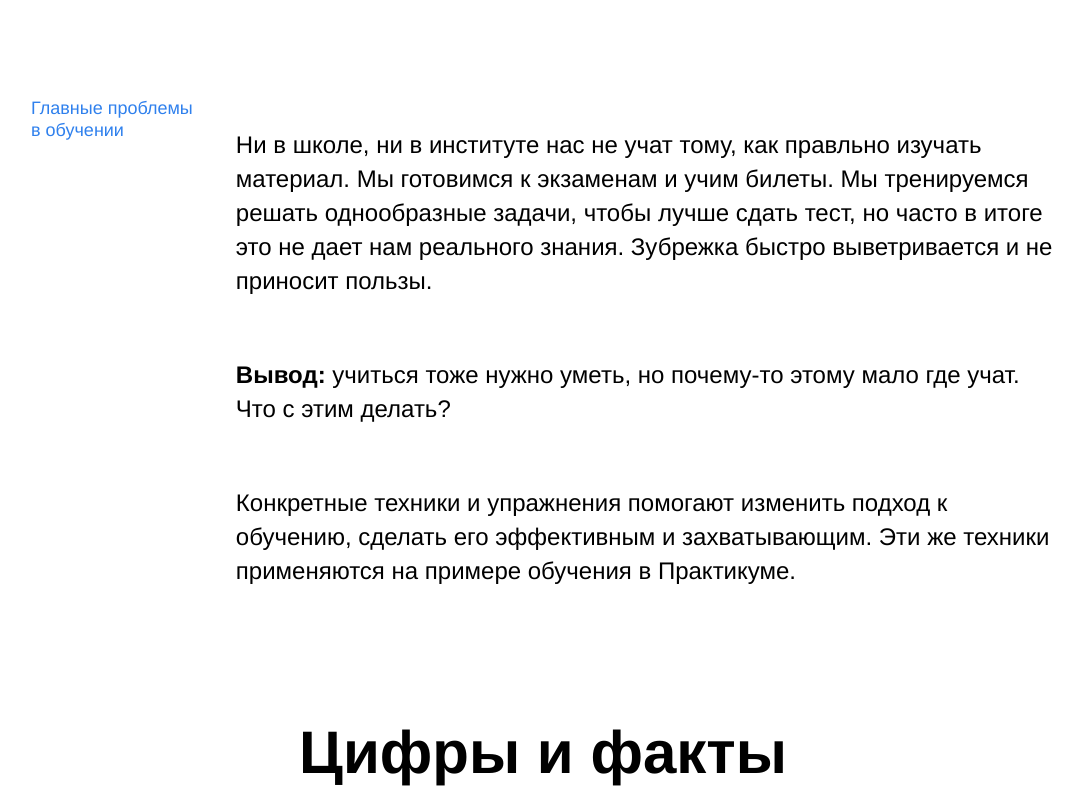
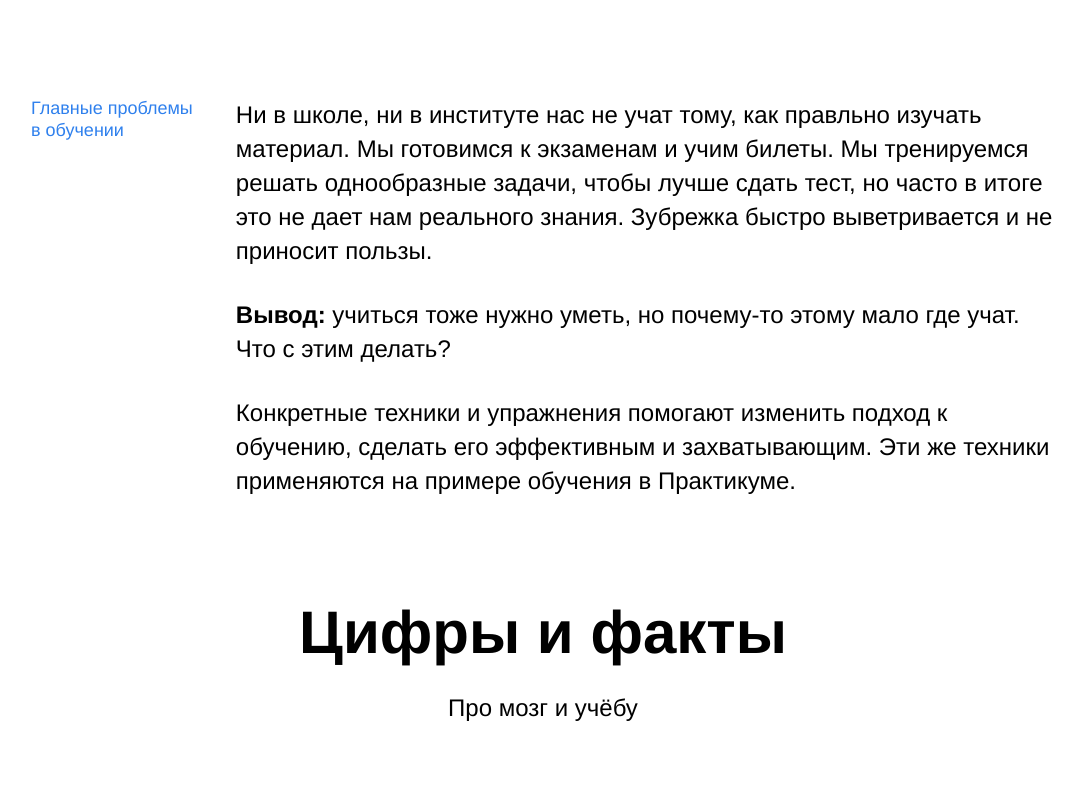
Before and after one commit to YuniVS/how-to-learn, a plain HTML site: page Project-1/index.html in a window 1280 px wide. Shown: the part 758-1548 px from the top of the page, without its empty margins (97-1180 px from the left). Drawn offline with Linux system fonts and the light colour scheme.

Commit message:
Add files via upload

```diff
--- a/Project-1/index.html
+++ b/Project-1/index.html
@@ -17,13 +17,13 @@
       <div class="header__square-pic"></div>
     </header>
     <main class="content">
-      <section clsas="description">
+      <section class="description">
         <div class="two-columns">
           <h2 class="two-columns__brief">Главные проблемы в обучении</h2>
             <div class="two-columns__main-text">
-              <p class="two-columns_paragraph">Ни в школе, ни в институте нас не учат тому, как правльно изучать материал. Мы готовимся к экзаменам и учим билеты. Мы тренируемся решать однообразные задачи, чтобы лучше сдать тест, но часто в итоге это не дает нам реального знания. Зубрежка быстро выветривается и не приносит пользы.</p>
-              <p class="two-columns_paragraph"> <span class="two-columns_span-accent">Вывод:</span> учиться тоже нужно уметь, но почему-то этому мало где учат. Что с этим делать?</p>
-              <p class="two-columns_paragraph">Конкретные техники и упражнения помогают изменить подход к обучению, сделать его эффективным и захватывающим. Эти же техники применяются на примере обучения в Практикуме.</p>
+              <p class="two-columns__paragraph">Ни в школе, ни в институте нас не учат тому, как правльно изучать материал. Мы готовимся к экзаменам и учим билеты. Мы тренируемся решать однообразные задачи, чтобы лучше сдать тест, но часто в итоге это не дает нам реального знания. Зубрежка быстро выветривается и не приносит пользы.</p>
+              <p class="two-columns__paragraph"> <span class="two-columns_span-accent">Вывод:</span> учиться тоже нужно уметь, но почему-то этому мало где учат. Что с этим делать?</p>
+              <p class="two-columns__paragraph">Конкретные техники и упражнения помогают изменить подход к обучению, сделать его эффективным и захватывающим. Эти же техники применяются на примере обучения в Практикуме.</p>
             </div>
         </div>
       </section>
--- a/Project-1/styles/style.css
+++ b/Project-1/styles/style.css
@@ -74,9 +74,6 @@
   margin-top:100px;
   margin-bottom:100px;
 }
-.description p {
-  margin-top:0;
-}
 .two-columns {
   display:flex;
   flex-direction: row;
@@ -102,11 +99,14 @@
   flex-direction: column;
   justify-content: space-between;
 }
-.two-columns_paragraph {
+.two-columns__paragraph {
   font-size:24px;
   line-height:34px;
-  margin-top:30px;
   margin-bottom:30px;
+  margin-top: 0;
+}
+.two-columns__paragraph:last-of-type {
+  margin-bottom: 0;
 }
 .two-columns_span-accent {
   font-weight: bold;
@@ -174,12 +174,11 @@
   margin-top: 20px;
   line-height: 1.2;
   font-size: 18px;
+  margin-bottom: 0;
 }
 .feynman {
-  padding-top: 80px;
-  margin-bottom: 50px;
   background-color: #f2f2f2;
-  height: 890px;
+  min-height: 890px;
   position: relative;
   background-image: url(../images/feynman.png);
   background-position: left bottom;
@@ -192,6 +191,7 @@
   margin-left: auto;
   margin-right: auto;
   margin-bottom: 70px;
+  padding-top: 100px;
   text-align: center;
   line-height: 1.15;
   font-weight: 600;
```
